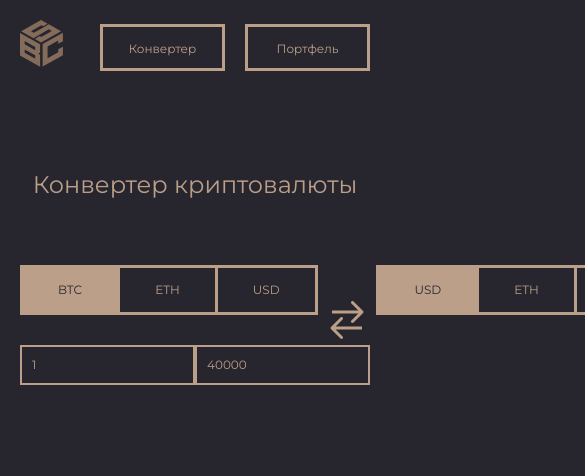
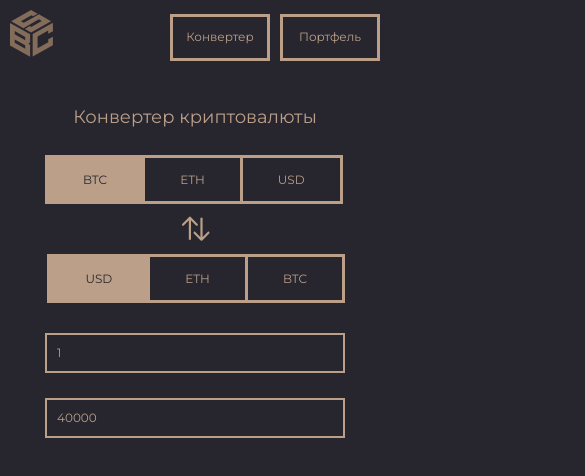
Before and after one commit to EgorTrunov/bs-world-test, a Vue app: page / in a window 390 px wide. Shown: the top 476 px of the page, 585 px wide, since content can reach past the window. Built offline with nearby package versions, Linux system fonts and the light colour scheme.

Commit message:
add adaptive

```diff
--- a/src/App.vue
+++ b/src/App.vue
@@ -14,8 +14,6 @@
       <Converter v-if="tabList[0].isActive"/>
       <Portfolio v-if="tabList[1].isActive"/>
     </main>
-    <footer class="footer">
-    </footer>
   </div>
 </template>
 
@@ -112,4 +110,20 @@ body {
     margin-right: 20px;
   }
 }
+
+@media (max-width: 430px) {
+  .container {
+    padding: 10px;
+  }
+  .header {
+    margin-bottom: 30px;
+  .header__tab:first-of-type {
+    margin-right: 10px;
+  }
+  .header__tab {
+    max-width: 100px;
+    padding: 5px;
+  }
+  }
+}
 </style>
--- a/src/components/Converter.vue
+++ b/src/components/Converter.vue
@@ -14,8 +14,8 @@
         <img class="converter__arrows" src="@/assets/arrows.svg">
         <div class="currency__pick--to">
           <ul class="currency__list currency__list--right">
-            <li class="currency__item" :class="{ 'currency--active': currencyTo.isActiveTo }" v-for="(currencyTo, id) in currencyListTo" :key="id" @click="selectCurrensyTo(id)">
-              {{ currencyTo.text }}
+            <li class="currency__item" :class="{ 'currency--active': conversion.isActive }" v-for="(conversion, index) in conversionList" :key="index" @click="selectConversion(index)">
+              {{ conversion.text }}
             </li>
           </ul>
         </div>
@@ -47,18 +47,18 @@ export default {
           isActive: false,
         },
       ],
-      currencyListTo: [
+      conversionList: [
         {
           text: 'USD',
-          isActiveTo: true,
+          isActive: true,
         },
         {
           text: 'ETH',
-          isActiveTo: false,
+          isActive: false,
         },
         {
           text: 'BTC',
-          isActiveTo: false,
+          isActive: false,
         },
       ]
     }
@@ -70,11 +70,11 @@ export default {
       });
       this.currencyList[index].isActive = true;
     },
-    selectCurrencyTo(id) {
-      this.currencyListTo.forEach((element) => {
-        element.isActiveTo = false;
+    selectConversion(index) {
+      this.conversionList.forEach((element) => {
+        element.isActive = false;
       });
-      this.currencyListTo[id].isActiveTo = true;
+      this.conversionList[index].isActive = true;
     },
     }
 }
@@ -167,4 +167,35 @@ h1 {
     }
   }
 }
+
+@media (max-width: 700px) {
+  h1 {
+    margin-bottom: 30px;
+  }
+  .currency__converter {
+    .currency__pick {
+      grid-template-columns: repeat(1, 1fr);
+      justify-items: center;
+    }
+    .converter__arrows {
+      top: 0;
+      transform: rotate(90deg);
+    }
+    .currency__input {
+      flex-direction: column;
+      align-items: center;
+      gap: 25px;
+    }
+  }
+}
+
+@media (max-width: 425px) {
+  h1 {
+    font-size: 18px;
+    margin-bottom: 15px;
+  }
+  .converter__arrows {
+    width: 25px;
+  }
+}
 </style>
```
